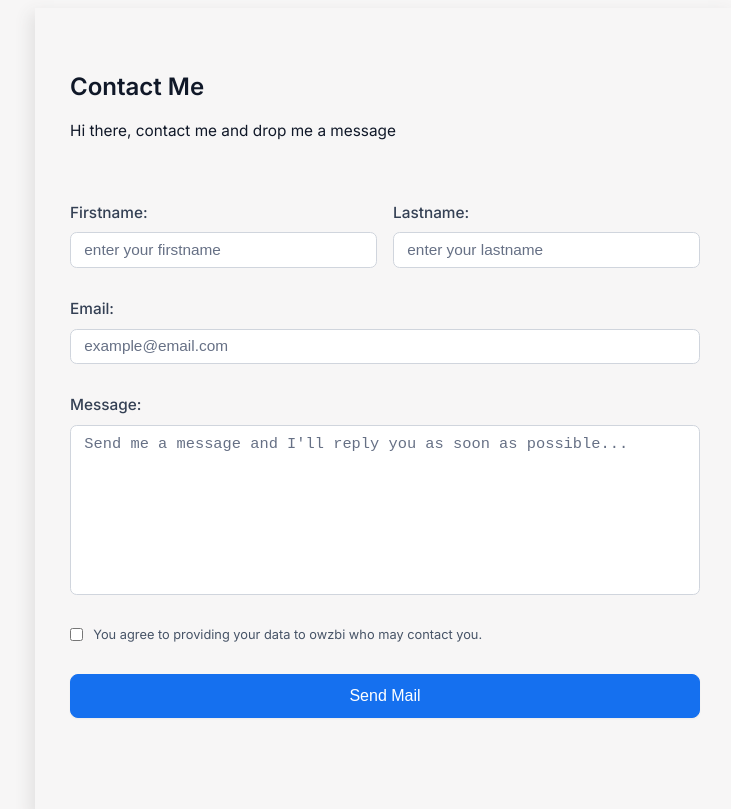
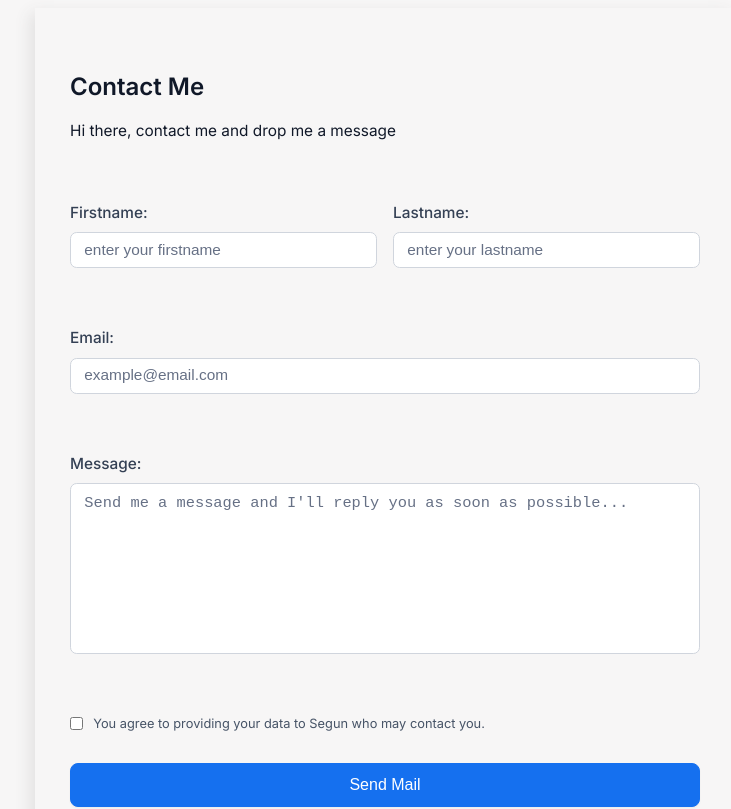
Before and after one commit to owzbi/hng-task-1, a React (Create React App) app: page /contact in a window 1280 px wide. Shown: the top 809 px of the page, without its empty margins (255-986 px from the left). Built offline with nearby package versions, Linux system fonts and the light colour scheme.

Commit message:
Form validation commit

```diff
--- a/src/Components/Contact.js
+++ b/src/Components/Contact.js
@@ -1,53 +1,137 @@
-import React from 'react'
+import { useEffect, useState } from "react";
 
 const Contact = () => {
+  const [value, setValue] = useState({
+    firstname: "",
+    lastname: "",
+    email: "",
+    message: "",
+  });
+
+  const [errorMessage, setErrorMessage] = useState("");
+  useEffect(() => {
+    setTimeout(() => {
+      setErrorMessage("");
+    }, 2000);
+  }, [errorMessage]);
+
+  function changeEvent(e) {
+    let name = e.name;
+    let value = e.value;
+
+    setValue((curr) => {
+      return {
+        ...curr,
+        [name]: value,
+      };
+    });
+  }
+
+  function submitEvent(e) {
+    e.preventDefault();
+    if (!value.firstname) setErrorMessage("firstname");
+    else if (!value.lastname) setErrorMessage("lastname");
+    else if (!value.email) setErrorMessage("email");
+    else if (!value.message) setErrorMessage("message");
+  }
+
+  console.log(errorMessage, value.firstname);
   return (
-    <div className='form-container'>
-        <div id='heading'>
-            <h3>
-                Contact Me
-            </h3>
+    <div className="form-container">
+      <div id="heading">
+        <h3>Contact Me</h3>
 
-            <p>
-                Hi there, contact me and drop me a message
+        <p>Hi there, contact me and drop me a message</p>
+      </div>
+      <form onSubmit={submitEvent}>
+        <div className="names-input">
+          <div className="text-input">
+            <label htmlFor="firstname">Firstname: </label>
+            <input
+              type="text"
+              name="firstname"
+              placeholder="enter your firstname"
+              id="first_name"
+              value={value.firstname}
+              onChange={(e) => changeEvent(e.target)}
+            />
+            <p className="error">
+              {errorMessage &&
+                errorMessage === "firstname" &&
+                `firstname can't be empty`}
             </p>
           </div>
-        <form>
-         <div className='names-input'>
-         <div className='text-input'>
-                <label htmlFor="firstname">Firstname: </label>
-                <input type="text" name='firstname' placeholder='enter your firstname' id='first_name'  required/>
-            </div>
 
-            <div className='text-input'>
+          <div className="text-input">
             <label htmlFor="Lastname">Lastname: </label>
-                <input type="text" name='Lastname' placeholder='enter your lastname' id='last_name'  required/>
+            <input
+              type="text"
+              name="lastname"
+              placeholder="enter your lastname"
+              id="last_name"
+              value={value.lastname}
+              onChange={(e) => changeEvent(e.target)}
+            />
+            <p className="error">
+              {errorMessage &&
+                errorMessage === "lastname" &&
+                `lastname can't be empty`}
+            </p>
           </div>
         </div>
 
-      <div className='email-msg'>
-      <div className='text-input'>
+        <div className="email-msg">
+          <div className="text-input">
             <label htmlFor="email">Email:</label>
 
-                <input type="email" placeholder='example@email.com' id='email' required/>
+            <input
+              type="email"
+              name="email"
+              placeholder="example@email.com"
+              id="email"
+              value={value.email}
+              onChange={(e) => changeEvent(e.target)}
+            />
+              <p className="error">
+              {errorMessage &&
+                errorMessage === "email" &&
+                `email can't be empty`}
+            </p>
           </div>
 
-            <div className='text-input'>
+          <div className="text-input">
             <label htmlFor="message">Message:</label>
 
-                <textarea name="" id="message" cols="70" rows="10" placeholder="Send me a message and I'll reply you as soon as possible..." required></textarea>
+            <textarea
+              name="message"
+              id="message"
+              cols="70"
+              rows="10"
+              placeholder="Send me a message and I'll reply you as soon as possible..."
+              value={"" || value.message}
+              onChange={(e) => changeEvent(e.target)}
+            ></textarea>
+              <p className="error">
+              {errorMessage &&
+                errorMessage === "message" &&
+                `please enter a message`}
+            </p>
           </div>
         </div>
 
-
-            <div className='agree'>
-               <input type="checkbox" name='agree' required/>
-               <label htmlFor="agree"> You agree to providing your data to owzbi who may contact you.</label>
+        <div className="agree">
+          <input type="checkbox" name="agree" />
+          <label htmlFor="agree">
+            {" "}
+            You agree to providing your data to Segun who may contact you.
+          </label>
         </div>
-               <button type="submit" id='btn__submit'>Send Mail</button>
+        <button type="submit" id="btn__submit">
+          Send Mail
+        </button>
       </form>
     </div>
-  )
-}
+  );
+};
 
-export default Contact
+export default Contact;
--- a/src/index.css
+++ b/src/index.css
@@ -34,7 +34,7 @@ body {
 
 .image-div h2 {
   font-size: max(1em, 1vw);
-  margin-top: .8em;
+  margin-top: 0.8em;
 }
 
 #socials {
@@ -125,7 +125,7 @@ form {
 }
 
 .form-container p {
-  font-size: max(1.2vw, .8em);
+  font-size: max(1.2vw, 0.8em);
   font-weight: 400;
   text-align: left;
   color: #101828;
@@ -184,13 +184,13 @@ textarea:focus {
 input::placeholder,
 textarea::placeholder {
   color: #667085;
-  font-size: max(1.2vw, .92em);
+  font-size: max(1.2vw, 0.92em);
 }
 
 .text-input label {
   padding: 0;
   margin-block: 0.7em;
-  font-size: max(1.2vw, .9em);
+  font-size: max(1.2vw, 0.9em);
   color: #344054;
   font-weight: 500;
   margin-top: 2em;
@@ -214,6 +214,12 @@ textarea::placeholder {
   font-weight: 400;
   font-size: max(0.8vw, 0.8em);
   color: #475467;
+}
+
+p.error {
+  color: rgb(226, 73, 73);
+  padding: .5em;
+  font-size: max(1vw, .8em);
 }
 
 #btn__submit {
```
Also changed, not shown: 1 other file (tests, documents, lock files or other folders). Lines whose indentation alone changed are shown as unchanged.
